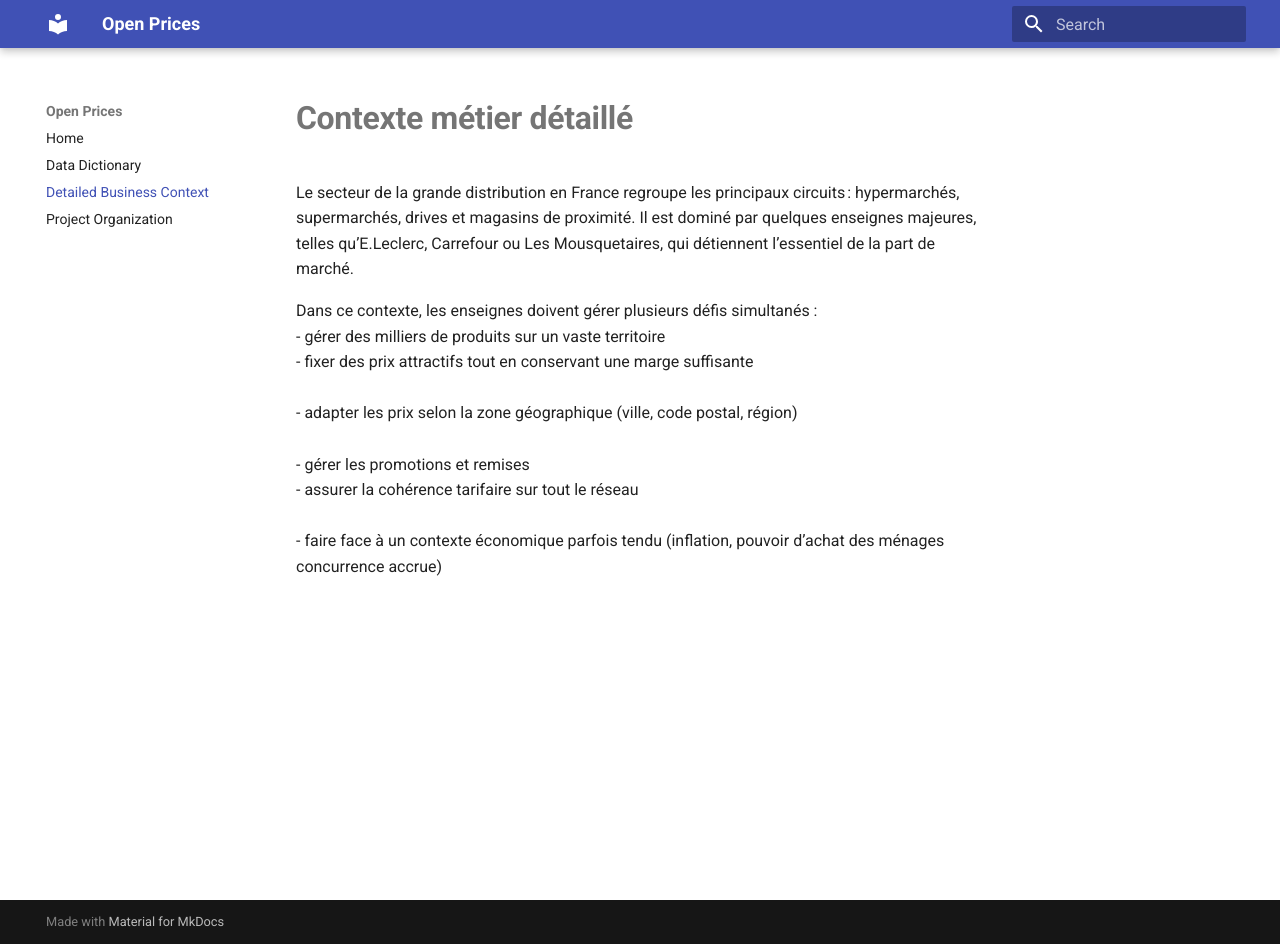
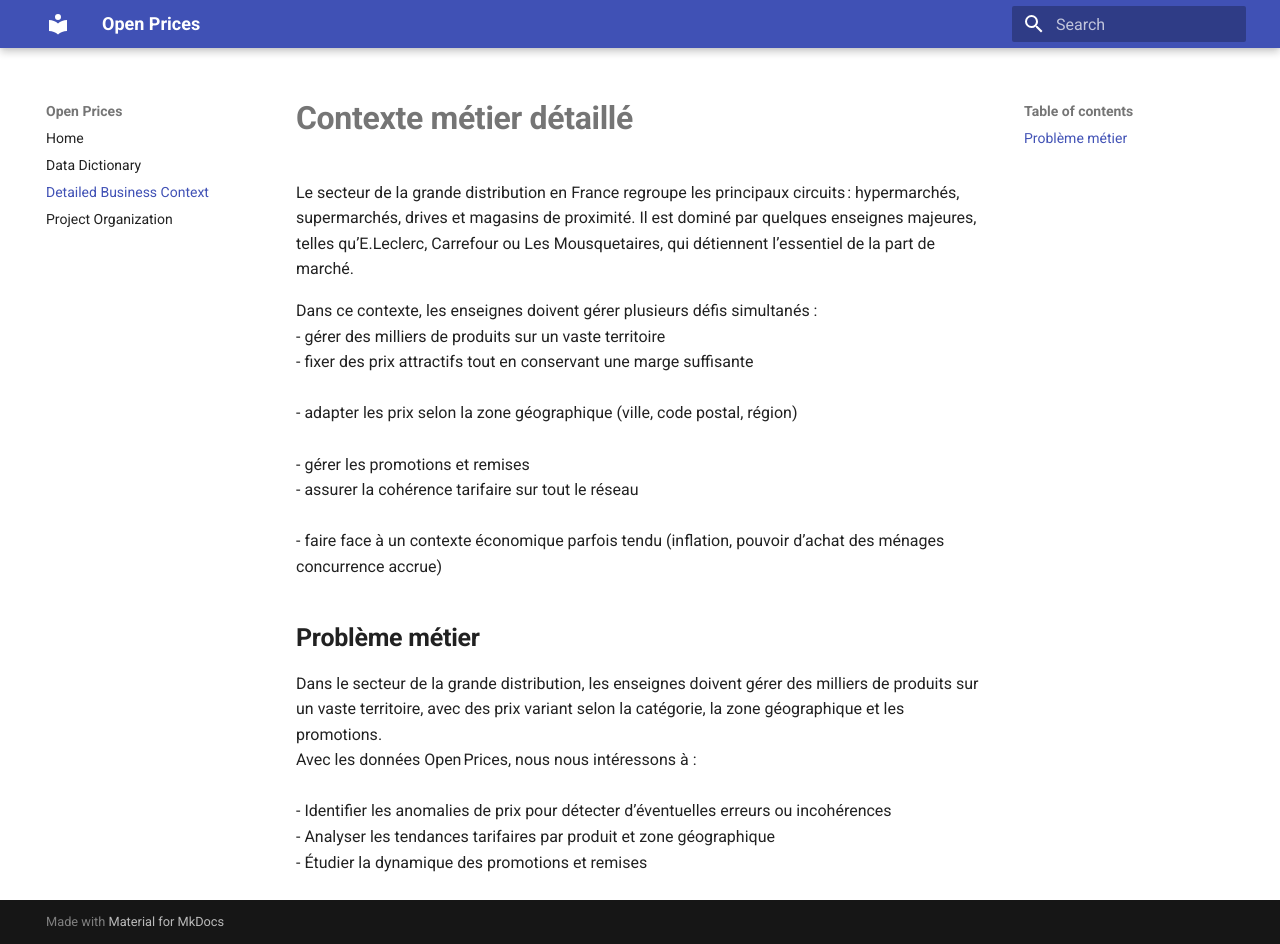
Before and after one commit to Ornellah/open_prices, an MkDocs documentation site: the page built from docs/detailed_business_context.md, in a window 1280 px wide and 944 px high. Built offline with MkDocs 1.6.1 and Material for MkDocs 9.7.7, drawn with Linux system fonts in a browser that asks for light colours.

Commit message:
add business problem

```diff
--- a/docs/detailed_business_context.md
+++ b/docs/detailed_business_context.md
@@ -8,4 +8,13 @@ Dans ce contexte, les enseignes doivent gérer plusieurs défis simultanés : <b
 - adapter les prix selon la zone géographique (ville, code postal, région) <br>
 - gérer les promotions et remises   <br>
 - assurer la cohérence tarifaire sur tout le réseau <br>
-- faire face à un contexte économique parfois tendu (inflation, pouvoir d’achat des ménages concurrence accrue)
+- faire face à un contexte économique parfois tendu (inflation, pouvoir d’achat des ménages concurrence accrue)   <br>
+
+
+## **Problème métier**
+
+Dans le secteur de la grande distribution, les enseignes doivent gérer des milliers de produits sur un vaste territoire, avec des prix variant selon la catégorie, la zone géographique et les promotions.
+Avec les données Open Prices, nous nous intéressons à :  <br>
+- Identifier les anomalies de prix pour détecter d’éventuelles erreurs ou incohérences  <br>
+- Analyser les tendances tarifaires par produit et zone géographique    <br>
+- Étudier la dynamique des promotions et remises   <br>
```
Also changed, not shown: README.md (+4 -0 lines).
